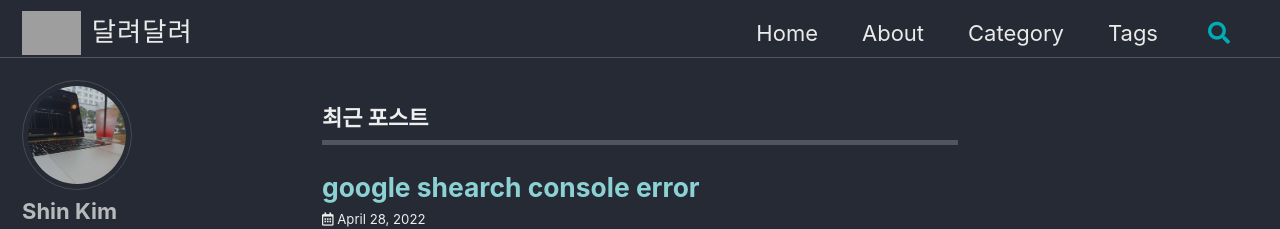
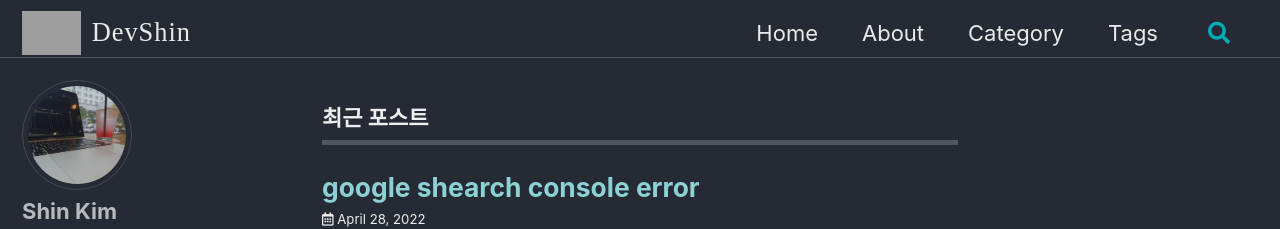
Before and after one commit to devshinn/devshinn.github.io, a Jekyll site: the page built from index.html, in a window 1280 px wide. Shown: the top 229 px of the page. Built offline with Jekyll 4.4.1, drawn with Linux system fonts in a browser that asks for light colours; cached includes are drawn as plain includes; some web fonts are replaced; the list of posts is cut into pages by our own code; grey boxes are pictures that could not be loaded.

Commit message:
changeName

```diff
--- a/_config.yml
+++ b/_config.yml
@@ -5,7 +5,7 @@ dark_theme_toggle: true # 다크 모드 토글 기능 추가
 
 # Site Settings
 locale: "ko-KR"
-title: "달려달려"
+title: "DevShin"
 title_separator: "-"
 # subtitle: 'Time Storage'
 name: "SHINH"
@@ -15,7 +15,7 @@ baseurl: # the subpath of your site, e.g. "/blog"
 repository: "developShin/developshin.github.io" # GitHub username/repo-name e.g. "mmistakes/minimal-mistakes"
 teaser: /assets/Images/fishing-yeti.webp # path of fallback teaser image, e.g. "/assets/images/500x300.png"
 logo: "/assets/Images/logo.webp"
-masthead_title: "달려달려"
+masthead_title: "DevShin"
 future: true
 # breadcrumbs            : false # true, false (default)
 words_per_minute: 200
```
